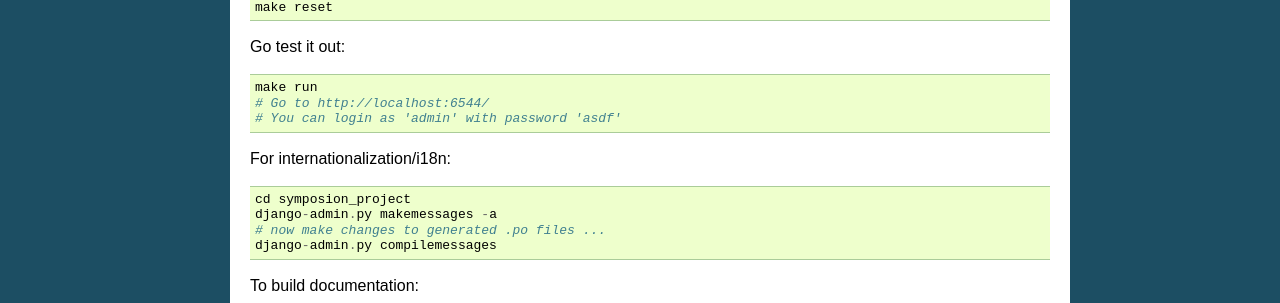
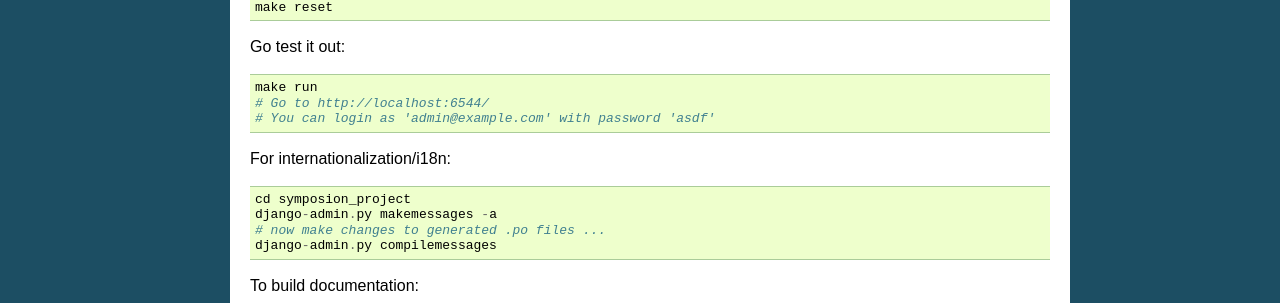
Before and after one commit to pinax/symposion, a Sphinx documentation site: the page built from docs/getting_started.rst, in a window 1280 px wide. Shown: the part 374-677 px from the top of the page. Built offline with Sphinx 7.4.7, drawn with Linux system fonts in a browser that asks for light colours.

Commit message:
Login name should be admin@example.com instead of admin

```diff
--- a/docs/getting_started.rst
+++ b/docs/getting_started.rst
@@ -23,7 +23,7 @@ Go test it out::
 
     make run
     # Go to http://localhost:6544/
-    # You can login as 'admin' with password 'asdf'
+    # You can login as 'admin@example.com' with password 'asdf'
 
 For internationalization/i18n::
 
```
